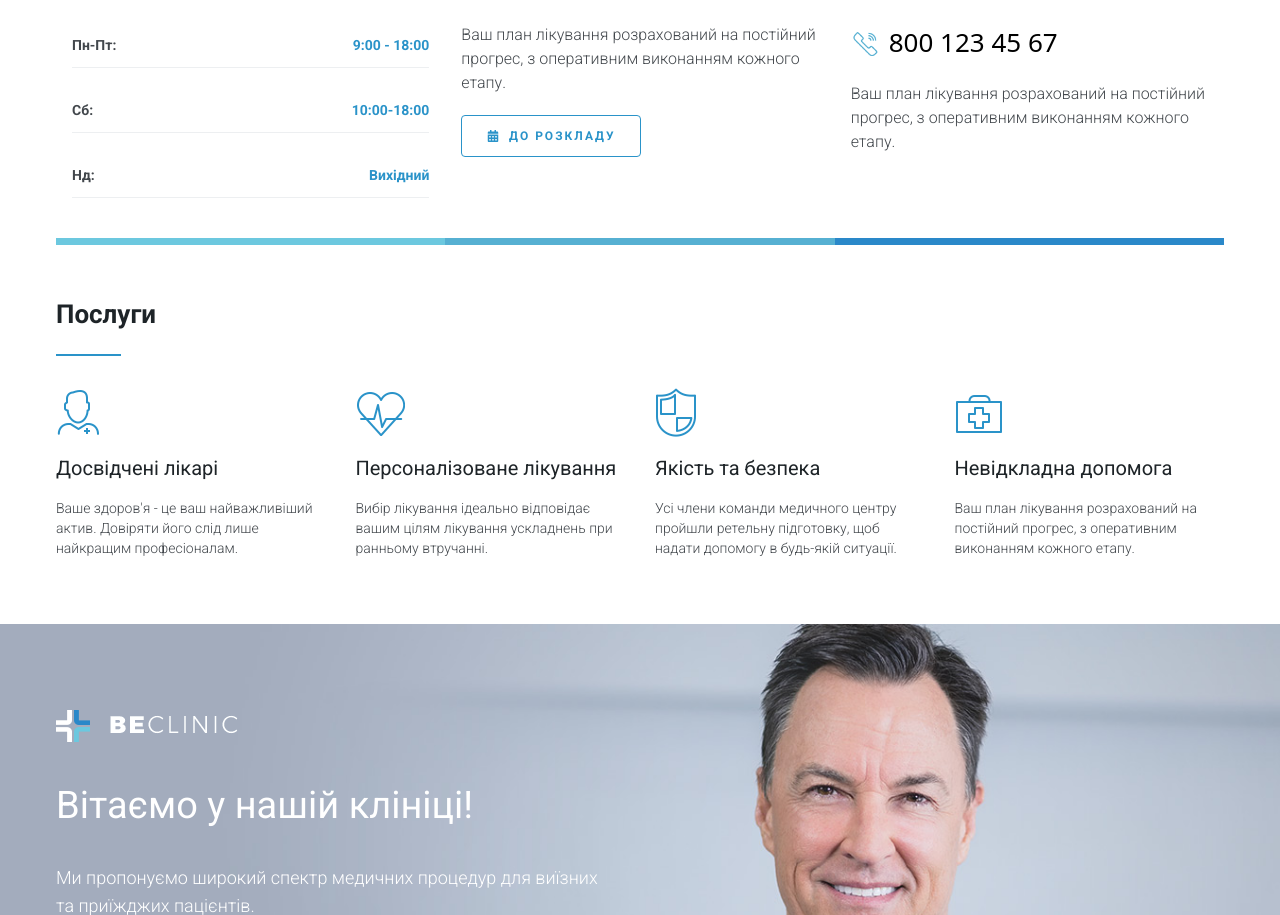
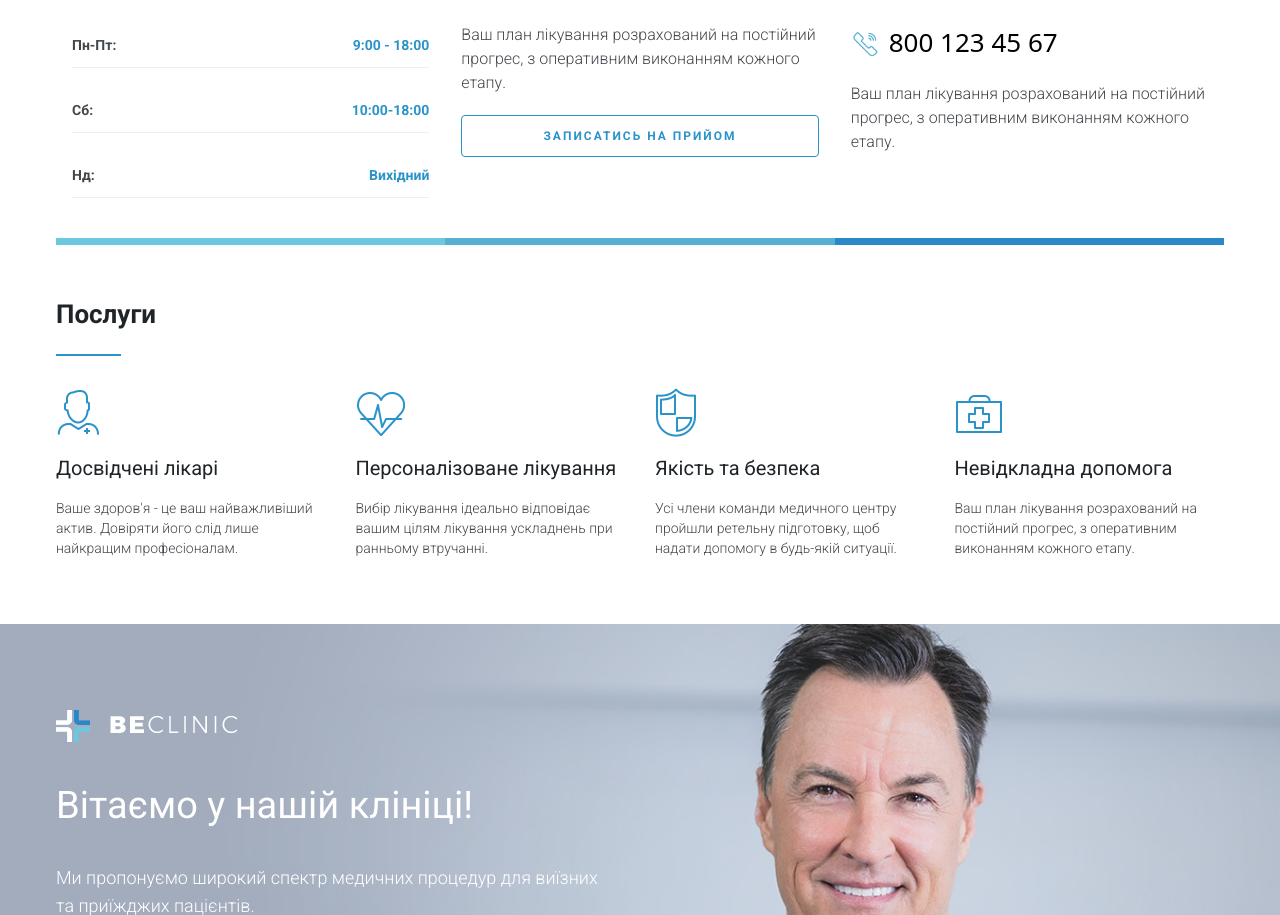
Before and after one commit to DevSav952/Medicate, a Next.js app: page / in a window 1280 px wide. Shown: the part 814-1729 px from the top of the page. Built offline with nearby package versions, Linux system fonts and the light colour scheme.

Commit message:
Fix: Small refactor in hero page

```diff
--- a/src/app/page.tsx
+++ b/src/app/page.tsx
@@ -104,9 +104,9 @@ export default function Home() {
             </P>
             <StyledLinkButton
               variant='outline'
-              href='/doctors'
-              className='flex items-center justify-center w-[180px] text-blue-100 [&_svg]:fill-[#2a93c9] border-solid border-blue-100 hover:bg-blue-100 hover:text-white  hover:[&_svg]:fill-white'>
-              <FaCalendarAlt className='mr-2.5' /> До розкладу
+              href='/'
+              className='flex items-center justify-center text-blue-100 [&_svg]:fill-[#2a93c9] border-solid border-blue-100 hover:bg-blue-100 hover:text-white  hover:[&_svg]:fill-white'>
+              Записатись на прийом
             </StyledLinkButton>
           </div>
 
```
